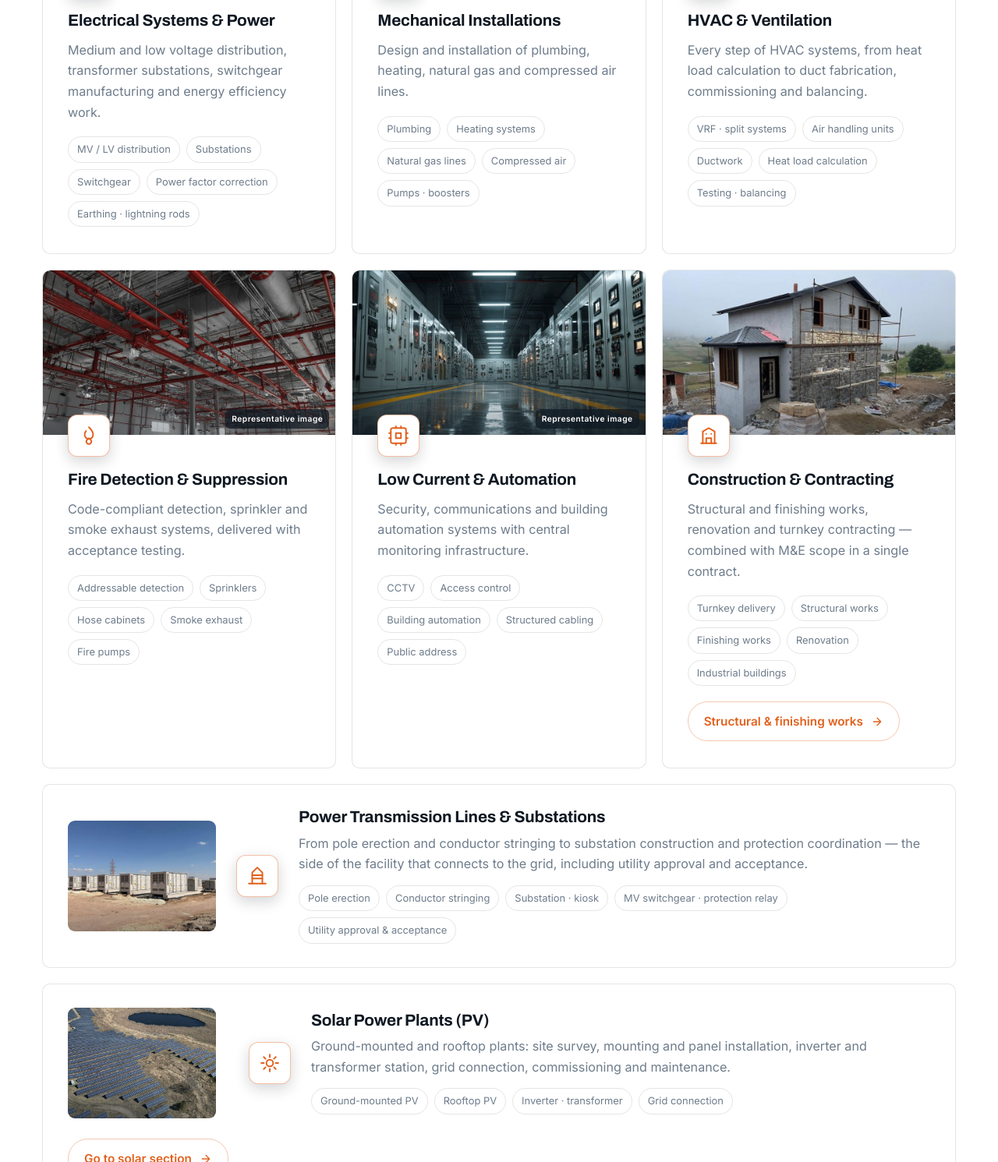
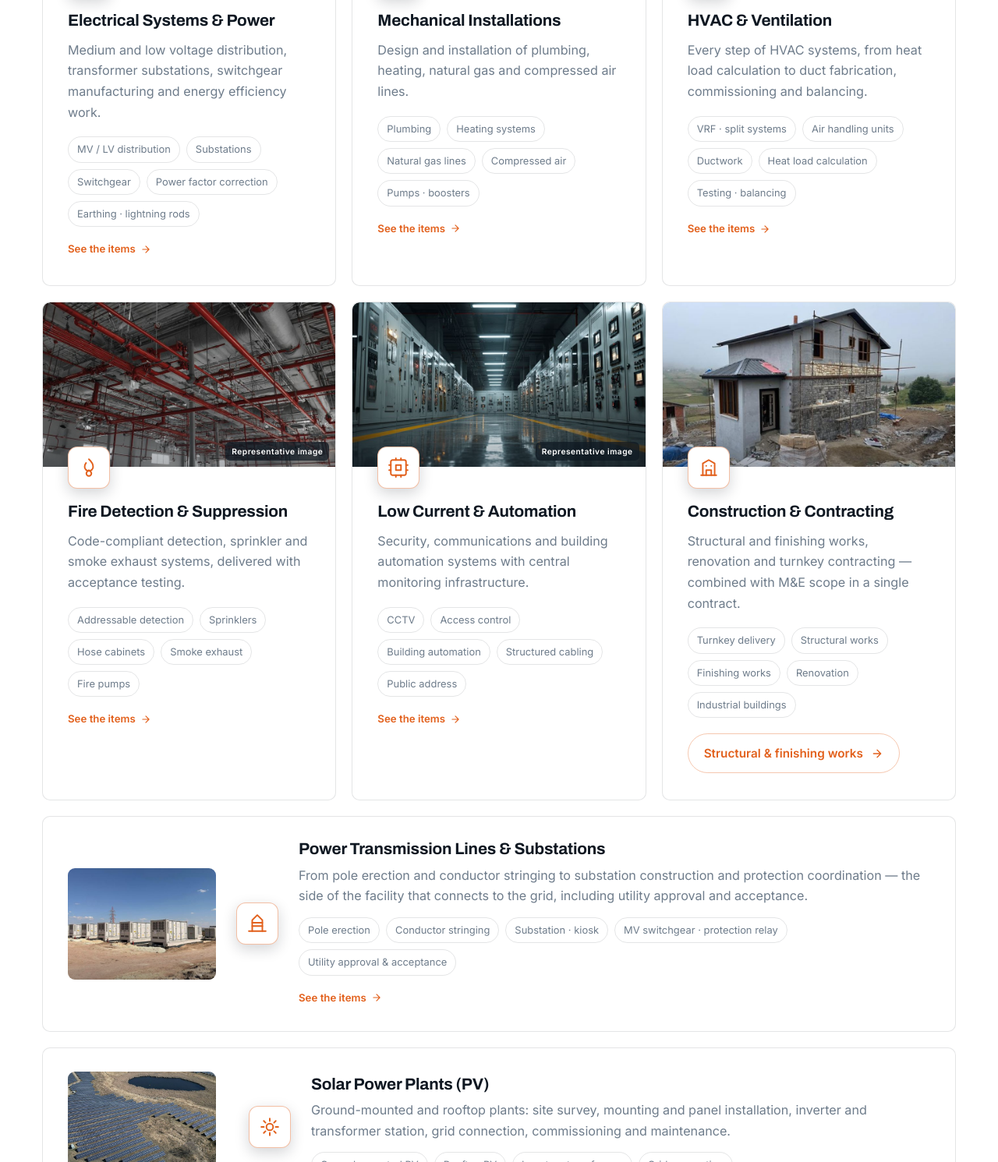
Before and after one commit to Alpha6x0/kuzeyglobal-site, a plain HTML site: page index.html in a window 1280 px wide. Shown: the part 1740-3231 px from the top of the page at 78% size. Drawn offline with Linux system fonts and the light colour scheme.

Commit message:
Yayin guncellemesi: Hizmet kartlari tiklanabilir: karttan alttaki kalem paneline gidiliyor

```diff
--- a/css/stil.css
+++ b/css/stil.css
@@ -310,7 +310,8 @@ p { color: var(--metin-yumusak); }
 /* ---------- hizmetler ---------- */
 
 /* --- Disiplin detay paneli: sekme -> kalem -> gorsel + metin --- */
-.disiplin { margin-top: 46px; }
+/* Ust serit sabit; kaydirma payi olmazsa blok basligi serit altinda kaliyor */
+.disiplin { margin-top: 46px; scroll-margin-top: 100px; }
 .disiplin-ust { margin-bottom: 20px; }
 .disiplin-baslik {
   font-size: .8rem; font-weight: 700; letter-spacing: .12em; text-transform: uppercase;
@@ -391,6 +392,17 @@ p { color: var(--metin-yumusak); }
   transform: scaleX(0); transform-origin: left; transition: transform .4s;
 }
 .hizmet:hover { transform: translateY(-6px); border-color: rgba(226, 96, 28, .35); box-shadow: var(--kart-golge); }
+/* Kart tiklanabilir: alttaki kalem paneline goturur */
+.hizmet[data-disiplin] { cursor: pointer; }
+.hizmet[data-disiplin]:focus-visible {
+  outline: 2px solid var(--turuncu); outline-offset: 3px;
+}
+.hizmet-ipucu {
+  display: inline-flex; align-items: center; gap: 6px; margin-top: 18px;
+  font-size: .78rem; font-weight: 600; color: var(--turuncu);
+}
+.hizmet-ipucu svg { width: 14px; height: 14px; transition: transform .3s ease; }
+.hizmet:hover .hizmet-ipucu svg { transform: translateX(3px); }
 .hizmet:hover::after { transform: scaleX(1); }
 /* --- Hizmet kartinda fotograf ---
    Kart dolgusu 38/32 px; gorsel kartin tepesine tam oturmasi icin negatif
--- a/index.html
+++ b/index.html
@@ -261,7 +261,7 @@
 
     <div class="hizmet-izgara">
 
-      <article class="hizmet belir">
+      <article class="hizmet belir" data-disiplin="d-elektrik" tabindex="0">
         <div class="hizmet-gorsel">
           <img src="assets/gorseller/hz-elektrik.jpg" alt="Orta gerilim hücrelerinin sıralandığı pano koridoru" loading="lazy">
         </div>
@@ -277,9 +277,13 @@
           <li data-tr="Kompanzasyon" data-en="Power factor correction">Kompanzasyon</li>
           <li data-tr="Topraklama · paratoner" data-en="Earthing · lightning rods">Topraklama · paratoner</li>
         </ul>
+        <span class="hizmet-ipucu">
+          <span data-tr="Kalemleri gör" data-en="See the items">Kalemleri gör</span>
+          <svg viewBox="0 0 24 24" fill="none" stroke="currentColor" stroke-width="2" stroke-linecap="round" stroke-linejoin="round"><path d="M5 12h14M12 5l7 7-7 7"/></svg>
+        </span>
       </article>
 
-      <article class="hizmet belir">
+      <article class="hizmet belir" data-disiplin="d-mekanik" tabindex="0">
         <div class="hizmet-gorsel">
           <img src="assets/gorseller/hz-mekanik.jpg" alt="Isıtma tesisatı kollektörü, küresel vanalar ve bakır boru hattı" loading="lazy">
         </div>
@@ -295,9 +299,13 @@
           <li data-tr="Basınçlı hava" data-en="Compressed air">Basınçlı hava</li>
           <li data-tr="Pompa · hidrofor" data-en="Pumps · boosters">Pompa · hidrofor</li>
         </ul>
+        <span class="hizmet-ipucu">
+          <span data-tr="Kalemleri gör" data-en="See the items">Kalemleri gör</span>
+          <svg viewBox="0 0 24 24" fill="none" stroke="currentColor" stroke-width="2" stroke-linecap="round" stroke-linejoin="round"><path d="M5 12h14M12 5l7 7-7 7"/></svg>
+        </span>
       </article>
 
-      <article class="hizmet belir">
+      <article class="hizmet belir" data-disiplin="d-iklim" tabindex="0">
         <div class="hizmet-gorsel">
           <img src="assets/gorseller/hz-iklim.jpg" alt="Çatı üstü soğutma bataryaları ve havalandırma kanal hattı" loading="lazy">
         </div>
@@ -313,9 +321,13 @@
           <li data-tr="Isı yükü hesabı" data-en="Heat load calculation">Isı yükü hesabı</li>
           <li data-tr="Test · balanslama" data-en="Testing · balancing">Test · balanslama</li>
         </ul>
+        <span class="hizmet-ipucu">
+          <span data-tr="Kalemleri gör" data-en="See the items">Kalemleri gör</span>
+          <svg viewBox="0 0 24 24" fill="none" stroke="currentColor" stroke-width="2" stroke-linecap="round" stroke-linejoin="round"><path d="M5 12h14M12 5l7 7-7 7"/></svg>
+        </span>
       </article>
 
-      <article class="hizmet belir">
+      <article class="hizmet belir" data-disiplin="d-yangin" tabindex="0">
         <div class="hizmet-gorsel">
           <img src="assets/gorseller/hz-yangin.jpg" alt="Tavana asılı kırmızı sprinkler borulama şebekesi" loading="lazy">
           <span class="hizmet-temsili" data-tr="Temsili görsel" data-en="Representative image">Temsili görsel</span>
@@ -332,9 +344,13 @@
           <li data-tr="Duman tahliye" data-en="Smoke exhaust">Duman tahliye</li>
           <li data-tr="Yangın pompası" data-en="Fire pumps">Yangın pompası</li>
         </ul>
+        <span class="hizmet-ipucu">
+          <span data-tr="Kalemleri gör" data-en="See the items">Kalemleri gör</span>
+          <svg viewBox="0 0 24 24" fill="none" stroke="currentColor" stroke-width="2" stroke-linecap="round" stroke-linejoin="round"><path d="M5 12h14M12 5l7 7-7 7"/></svg>
+        </span>
       </article>
 
-      <article class="hizmet belir">
+      <article class="hizmet belir" data-disiplin="d-otomasyon" tabindex="0">
         <div class="hizmet-gorsel">
           <img src="assets/gorseller/hz-otomasyon.jpg" alt="Kumanda ve otomasyon panolarının bulunduğu pano odası" loading="lazy">
           <span class="hizmet-temsili" data-tr="Temsili görsel" data-en="Representative image">Temsili görsel</span>
@@ -351,9 +367,13 @@
           <li data-tr="Yapısal kablolama" data-en="Structured cabling">Yapısal kablolama</li>
           <li data-tr="Seslendirme" data-en="Public address">Seslendirme</li>
         </ul>
+        <span class="hizmet-ipucu">
+          <span data-tr="Kalemleri gör" data-en="See the items">Kalemleri gör</span>
+          <svg viewBox="0 0 24 24" fill="none" stroke="currentColor" stroke-width="2" stroke-linecap="round" stroke-linejoin="round"><path d="M5 12h14M12 5l7 7-7 7"/></svg>
+        </span>
       </article>
 
-      <article class="hizmet belir">
+      <article class="hizmet belir" data-disiplin="d-insaat" tabindex="0">
         <div class="hizmet-gorsel">
           <img src="assets/gorseller/hz-insaat.jpg" alt="Doğal taş cephe kaplaması yapılan villa şantiyesi" loading="lazy">
         </div>
@@ -375,7 +395,7 @@
         </a>
       </article>
 
-      <article class="hizmet hizmet-genis belir">
+      <article class="hizmet hizmet-genis belir" data-disiplin="d-enh" tabindex="0">
         <div class="hizmet-gorsel">
           <img src="assets/gorseller/hz-enh.jpg" alt="Saha tipi trafo istasyonları ve arka planda enerji nakil hattı direkleri" loading="lazy">
         </div>
@@ -392,10 +412,14 @@
             <li data-tr="OG hücre · koruma rölesi" data-en="MV switchgear · protection relay">OG hücre · koruma rölesi</li>
             <li data-tr="Enerji müsaadesi ve kabul" data-en="Utility approval &amp; acceptance">Enerji müsaadesi ve kabul</li>
           </ul>
+          <span class="hizmet-ipucu">
+            <span data-tr="Kalemleri gör" data-en="See the items">Kalemleri gör</span>
+            <svg viewBox="0 0 24 24" fill="none" stroke="currentColor" stroke-width="2" stroke-linecap="round" stroke-linejoin="round"><path d="M5 12h14M12 5l7 7-7 7"/></svg>
+          </span>
         </div>
       </article>
 
-      <article class="hizmet hizmet-genis belir">
+      <article class="hizmet hizmet-genis belir" data-disiplin="d-ges" tabindex="0">
         <div class="hizmet-gorsel">
           <img src="assets/gorseller/hz-ges.jpg" alt="Arazi tipi güneş enerji santrali sahası" loading="lazy">
         </div>
--- a/js/site.js
+++ b/js/site.js
@@ -336,6 +336,47 @@
   if (disiplinSekmeleri.length) {
     var disiplinPanelleri = document.querySelectorAll('.disiplin-panel');
 
+    // Hizmet kartina tiklayinca o disiplinin sekmesi acilir ve kalem
+    // paneline inilir. Kart icindeki baglantilar (ornegin "GES bolumune
+    // git") kendi hedefine gitmeli, o yuzden onlar disarida birakilir.
+    function sekmeyeGit(panelKimlik) {
+      var sekme = null;
+      disiplinSekmeleri.forEach(function (s) {
+        if (s.getAttribute('data-panel') === panelKimlik) sekme = s;
+      });
+      if (!sekme) return;
+      sekme.click();
+
+      // Sekme degisince panel yuksekligi degisiyor; scrollIntoView bu
+      // sirada yarida kesilebiliyordu. Once yerlesim otursun, sonra
+      // hedef konum hesaplanip kaydirilsin.
+      var blok = document.querySelector('.disiplin');
+      if (!blok) return;
+      // Konumu elle hesaplamak yerine tarayiciya birakiliyor: gorseller
+      // yuklenirken sayfa yuksekligi degistigi icin elle hesaplanan hedef
+      // kayabiliyordu. Ust seridin altina inmemesi icin blokta
+      // scroll-margin-top tanimli.
+      requestAnimationFrame(function () {
+        blok.scrollIntoView({ block: 'start' });
+      });
+    }
+
+    document.querySelectorAll('.hizmet[data-disiplin]').forEach(function (kart) {
+      var hedef = kart.getAttribute('data-disiplin');
+
+      kart.addEventListener('click', function (olay) {
+        if (olay.target.closest('a')) return;
+        sekmeyeGit(hedef);
+      });
+
+      kart.addEventListener('keydown', function (olay) {
+        if (olay.key !== 'Enter' && olay.key !== ' ') return;
+        if (olay.target.closest('a')) return;
+        olay.preventDefault();
+        sekmeyeGit(hedef);
+      });
+    });
+
     disiplinPanelleri.forEach(function (panel) {
       panel.querySelectorAll('.kalem-dugme').forEach(function (dugme) {
         dugme.addEventListener('click', function () { kalemAc(panel, dugme); });
```
